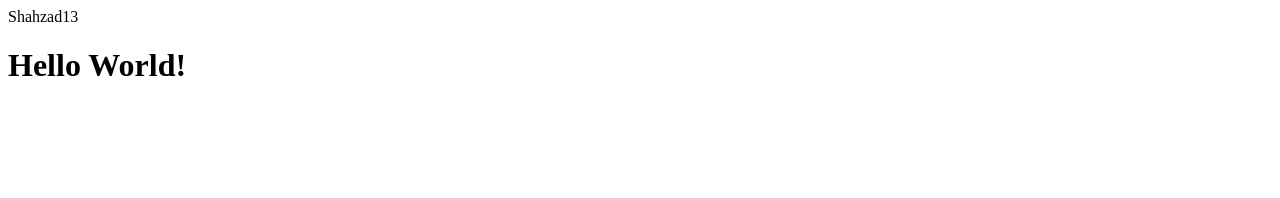
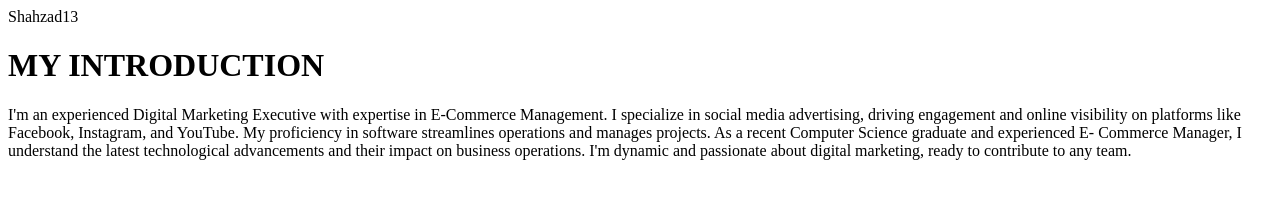
Before and after one commit to ShahzadTabassum/JavaScript_Practice, a plain HTML site: page First Alert/index.html in a window 1280 px wide. Drawn offline with Linux system fonts and the light colour scheme.

Commit message:
New Update

```diff
--- a/First Alert/index.html
+++ b/First Alert/index.html
@@ -4,6 +4,17 @@
         <script src ="./index.js"></script>
     </head>
     <body>
-        <h1>Hello World!</h1>
+        <h1>MY INTRODUCTION</h1>
+        <p>I'm an experienced Digital Marketing Executive with
+            expertise in E-Commerce Management. I specialize in social
+            media advertising, driving engagement and online visibility
+            on platforms like Facebook, Instagram, and YouTube. My
+            proficiency in software streamlines operations and
+            manages projects.
+            As a recent Computer Science graduate and experienced E-
+            Commerce Manager, I understand the latest technological
+            advancements and their impact on business operations. I'm
+            dynamic and passionate about digital marketing, ready to
+            contribute to any team.</p>
     </body>
 </html>
```
